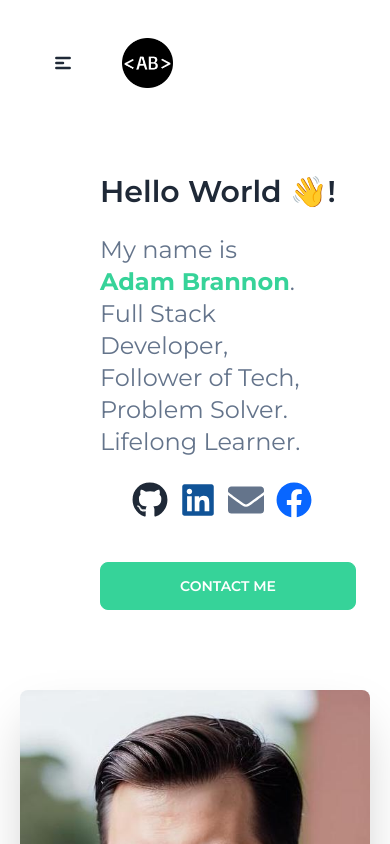
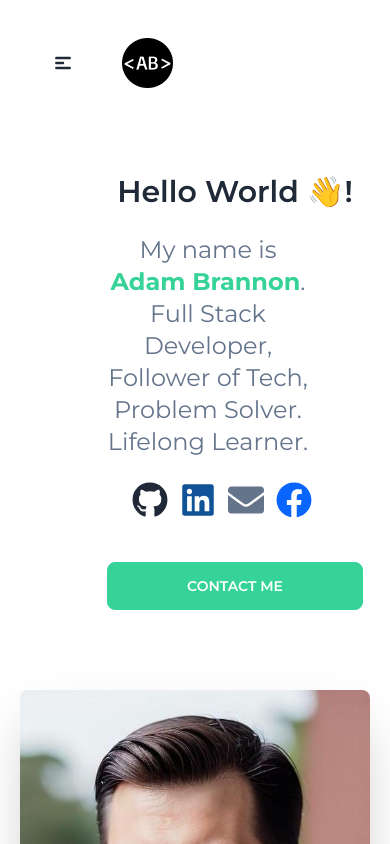
Before and after one commit to adam-brannon09/portfolio, a React (Create React App) app: page / in a window 390 px wide. Shown: the top 844 px of the page. Built offline with nearby package versions, Linux system fonts and the light colour scheme.

Commit message:
should have spacing fix for home page on mobile

```diff
--- a/src/components/Intro.jsx
+++ b/src/components/Intro.jsx
@@ -4,7 +4,7 @@ import Picture from './Picture'
 
 function Intro() {
     return (
-        <div className="flex flex-wrap xs:max lg:w-full xs:mt-12  lg:mt-0">
+        <div className="flex flex-wrap xs:max lg:w-full xs:mt-12 xs:text-center lg:text-left lg:mt-0">
             {/* hello world */}
             <div className='lg:basis-3/6  lg:mx-20 xs:ml-20 xs:w-max lg:mt-40'>
                 <h1 className='  xs:text-3xl lg:text-6xl font-semibold '>Hello World 👋!</h1>
@@ -19,9 +19,9 @@ function Intro() {
                         <li className='ml-3 text-4xl' style={{ color: "#0866FF" }}><Link to='https://www.facebook.com/adam.brannon.9'><FaFacebook /></Link></li>
                     </ul>
                     <br />
+                    <Link to='/contact' className='btn btn-success btn-wide text-white hover:shadow-xl mt-5 '>Contact Me</Link>
+                </div>
 
-                </div>
-                <Link to='/contact' className='btn btn-success btn-wide text-white hover:shadow-xl mt-5 '>Contact Me</Link>
             </div>
             {/* headshot */}
 
```
